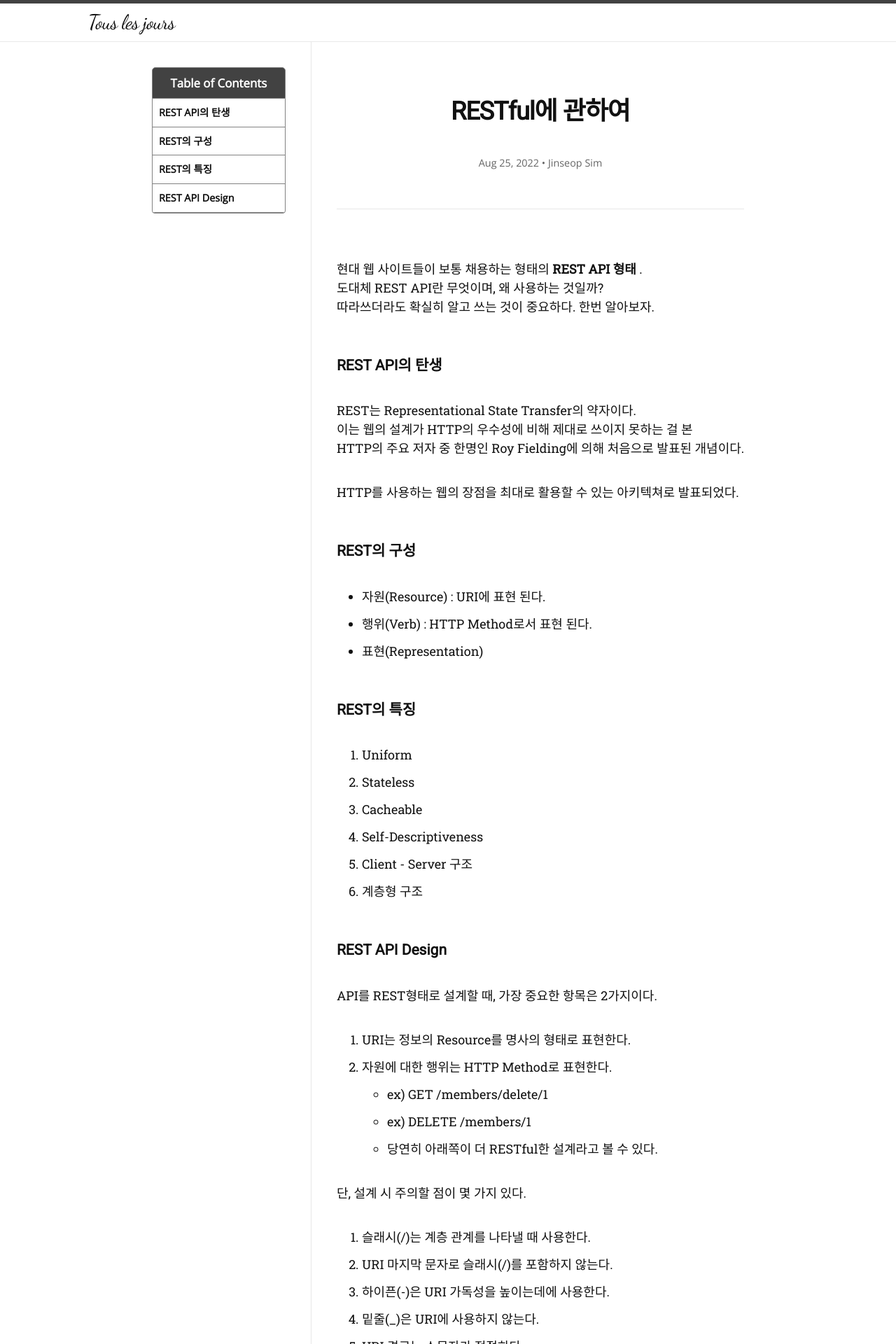
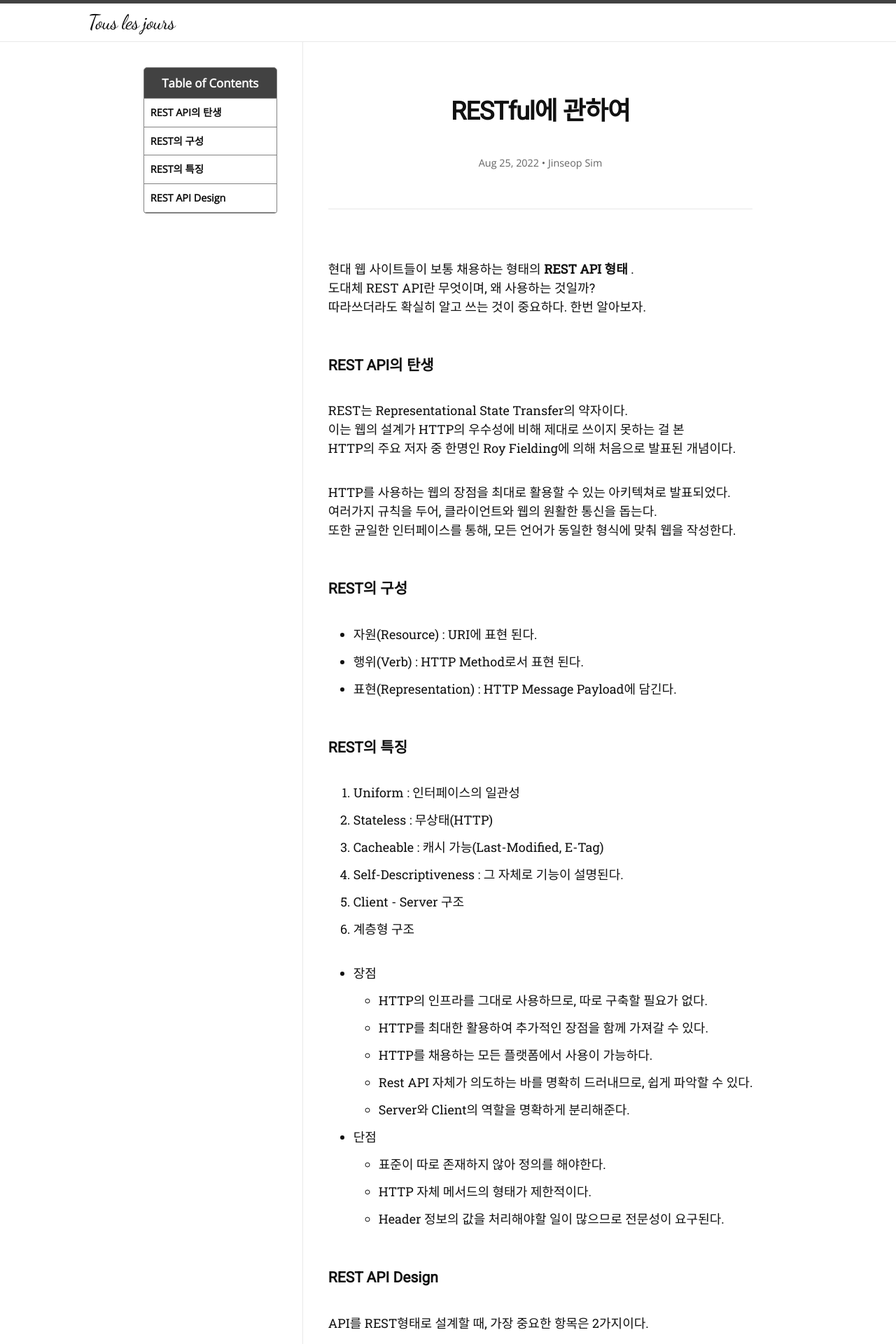
Before and after one commit to Jinseop-Sim/Jinseop-Sim.github.io, a Jekyll site: the page built from _posts/2022-08-25-RESTAPI.md, in a window 1280 px wide. Shown: the top 1920 px of the page at 70% size. Built offline with Jekyll 4.4.1, drawn with Linux system fonts in a browser that asks for light colours; nearby versions of some CDN libraries; some web fonts are replaced.

Commit message:
modify psot

```diff
--- a/_posts/2022-08-25-RESTAPI.md
+++ b/_posts/2022-08-25-RESTAPI.md
@@ -17,19 +17,32 @@ REST는 Representational State Transfer의 약자이다.
 HTTP의 주요 저자 중 한명인 Roy Fielding에 의해 처음으로 발표된 개념이다.
 
 HTTP를 사용하는 웹의 장점을 최대로 활용할 수 있는 아키텍쳐로 발표되었다.
+여러가지 규칙을 두어, 클라이언트와 웹의 원활한 통신을 돕는다.
+또한 균일한 인터페이스를 통해, 모든 언어가 동일한 형식에 맞춰 웹을 작성한다.
 
 ### REST의 구성
 - 자원(Resource) : URI에 표현 된다.
 - 행위(Verb) : HTTP Method로서 표현 된다.
-- 표현(Representation)
+- 표현(Representation) : HTTP Message Payload에 담긴다.
 
 ### REST의 특징
-1. Uniform
-2. Stateless
-3. Cacheable
-4. Self-Descriptiveness
+1. Uniform : 인터페이스의 일관성
+2. Stateless : 무상태(HTTP)
+3. Cacheable : 캐시 가능(Last-Modified, E-Tag)
+4. Self-Descriptiveness : 그 자체로 기능이 설명된다.
 5. Client - Server 구조
 6. 계층형 구조
+
+- 장점
+  - HTTP의 인프라를 그대로 사용하므로, 따로 구축할 필요가 없다.
+  - HTTP를 최대한 활용하여 추가적인 장점을 함께 가져갈 수 있다.
+  - HTTP를 채용하는 모든 플랫폼에서 사용이 가능하다.
+  - Rest API 자체가 의도하는 바를 명확히 드러내므로, 쉽게 파악할 수 있다.
+  - Server와 Client의 역할을 명확하게 분리해준다.
+- 단점
+  - 표준이 따로 존재하지 않아 정의를 해야한다.
+  - HTTP 자체 메서드의 형태가 제한적이다.
+  - Header 정보의 값을 처리해야할 일이 많으므로 전문성이 요구된다.
 
 ### REST API Design
 API를 REST형태로 설계할 때, 가장 중요한 항목은 2가지이다.
```
